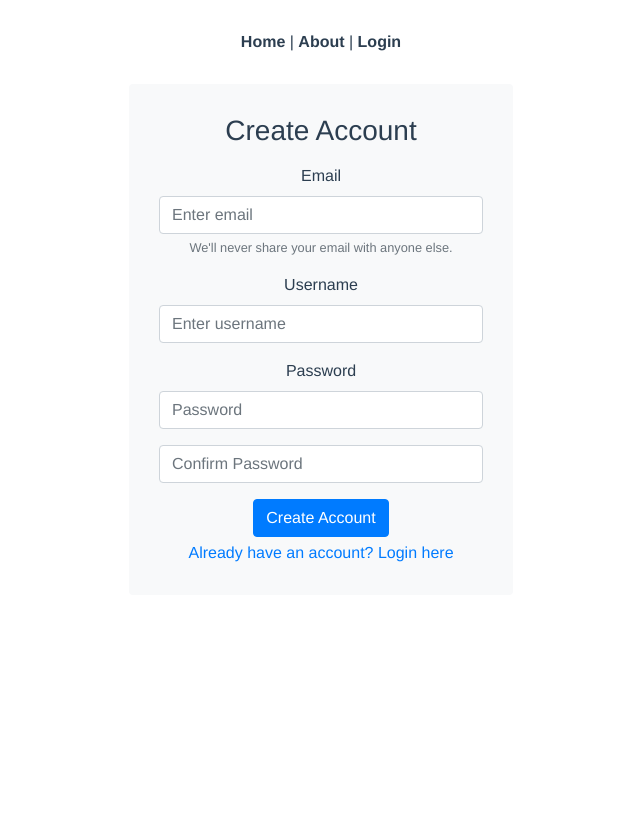
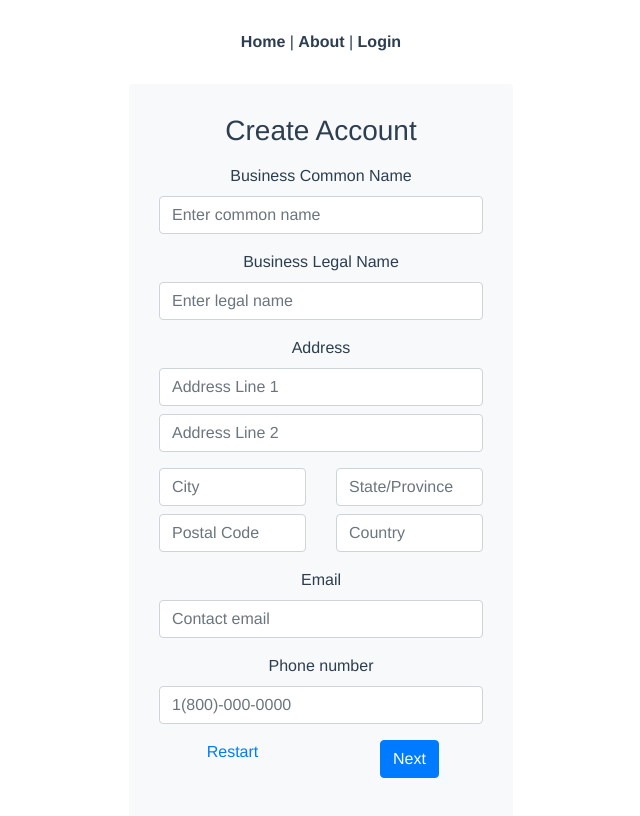
Before and after one commit to LiveBRM/front-end, a Vue app in the folder livebrm/: page /#/register in a window 1280 px wide. Shown: the top 816 px of the page, without its empty margins (319-959 px from the left). Built offline with nearby package versions, Linux system fonts and the light colour scheme.

Commit message:
Added wizard-like functionality

```diff
--- /dev/null
+++ b/livebrm/src/components/BusinessDetails.vue
@@ -0,0 +1,79 @@
+<template>
+    <div id="businessDetails" class="rounded bg-light login">
+      <div class="mb-3">
+          <h3>Create Account</h3>
+        </div>
+      <form id="form">
+        <div class="form-group">
+          <label for="commmonNameInput">Business Common Name</label>
+          <input v-model="commonName" type="username" class="form-control" id="commonNameInput" aria-describedby="userHelp" placeholder="Enter common name">
+        </div>
+        <div class="form-group">
+          <label for="legalName">Business Legal Name</label>
+          <input v-model="user" type="username" class="form-control" id="legalName" placeholder="Enter legal name">
+        </div>
+        <div class="form-group">
+          <label for="address1">Address</label>
+          <input v-model="addressLine1" type="address" class="form-control" id="address1" placeholder="Address Line 1">
+          <input v-model="addressLine2" type="address" class="form-control mt-2" id="address2" placeholder="Address Line 2">
+        </div>
+        <div class="form-group">
+          <div class="row">
+            <div class="col">
+              <input v-model="city" type="city" class="form-control" id="city" placeholder="City">
+            </div>
+            <div class="col">
+              <input v-model="stateOrProvince" type="state" class="form-control" id="stateOrProvince" placeholder="State/Province">
+            </div>
+          </div>
+          <div class="row mt-2">
+            <div class="col">
+              <input v-model="postalCode" type="postalCode" class="form-control" id="postalCode" placeholder="Postal Code">
+            </div>
+            <div class="col">
+              <input v-model="country" type="country" class="form-control" id="country" placeholder="Country">
+            </div>
+          </div>
+        </div>
+        <div class="form-group">
+          <label for="email">Email</label>
+          <input v-model="email" type="email" class="form-control" id="email" placeholder="Contact email">
+        </div>
+        <div class="form-group">
+          <label for="phoneNumber">Phone number</label>
+          <input v-model="phoneNumber" type="phoneNumber" class="form-control" id="phoneNumber" placeholder="1(800)-000-0000">
+        </div>
+        <div class="row">
+          <div class="col">
+            <router-link to="/register">Restart</router-link>
+          </div>
+          <div class="col">
+            <button class="btn btn-primary mb-2">Next</button>
+          </div>
+        </div>
+        <br>
+      </form>
+    </div>
+</template>
+
+<script>
+export default {
+  name: "businessDetails",
+  data () {
+    return {
+      commonName: '',
+      legalName: '',
+      addressLine1: '',
+      addressLine2: '',
+      city: '',
+      stateOrProvince: '',
+      postalCode: '',
+      country: '',
+      email: '',
+      phoneNumber: '',
+      emergencyContactPhone: '',
+      normalBusinessPhone: '',
+    }
+  }
+};
+</script>
--- a/livebrm/src/views/Register.vue
+++ b/livebrm/src/views/Register.vue
@@ -1,5 +1,29 @@
 <template>
-    <div id="register" class="rounded bg-light login">
+    <businessDetails></businessDetails>
+</template>
+
+<script>
+import businessDetails from "@/components/BusinessDetails.vue";
+
+export default {
+  name: "register",
+  data () {
+    return {
+      email: '',
+      user: '',
+      password: '',
+      confirmPassword: '',
+    }
+  },
+  components: {
+    businessDetails
+  }
+};
+</script>
+
+
+<!--
+<div id="register" class="rounded bg-light login">
       <div class="mb-3">
           <h3>Create Account</h3>
         </div>
@@ -25,18 +49,5 @@
         <router-link to="/login">Already have an account? Login here</router-link>
       </form>
     </div>
-</template>
 
-<script>
-export default {
-  name: "register",
-  data () {
-    return {
-      email: '',
-      user: '',
-      password: '',
-      confirmPassword: '',
-    }
-  }
-};
-</script>
+  -->
```
